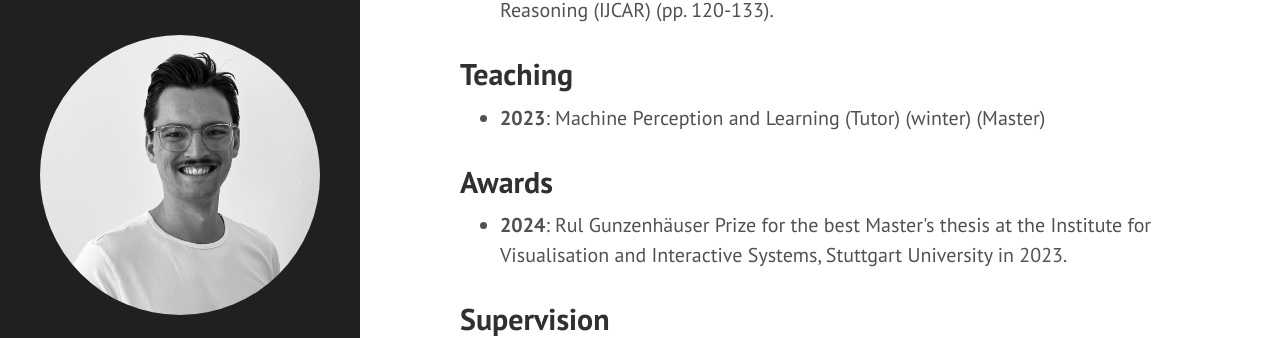
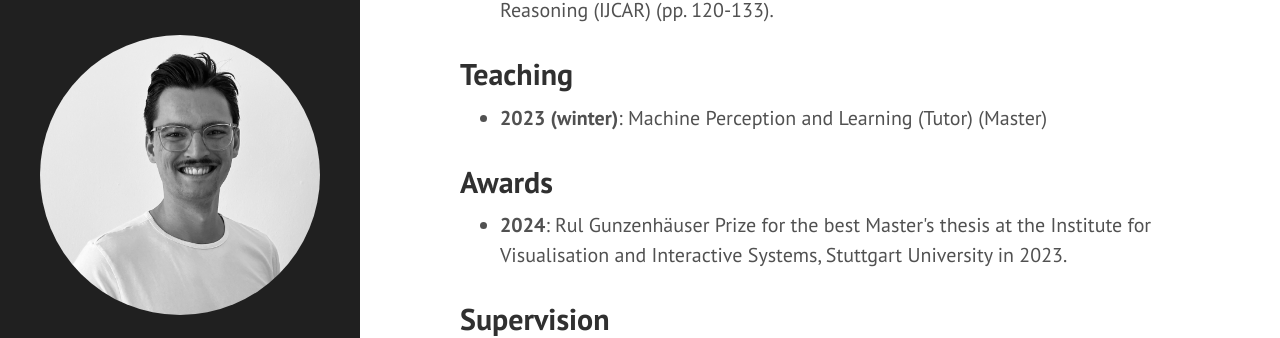
Before and after one commit to ConstantinRuhdorfer/constantinruhdorfer.github.io, a Jekyll site: the page built from index.html, in a window 1280 px wide and 900 px high, scrolled down 501 px. Shown: the part 155-493 px from the top of the window. Built offline with Jekyll 4.4.1, drawn with Linux system fonts in a browser that asks for light colours; the list of posts is cut into pages by our own code.

```diff
--- a/index.html
+++ b/index.html
@@ -21,7 +21,7 @@ For students interested in a project or thesis please check the <a href="https:/
 <h2 class="post-title">Teaching</h2>
 
 <ul>
-  <li><b>2023</b>: Machine Perception and Learning (Tutor) (winter) (Master)</li>
+  <li><b>2023 (winter)</b>: Machine Perception and Learning (Tutor) (Master)</li>
 </ul>
 
 <h2 class="post-title">Awards</h2>
```
